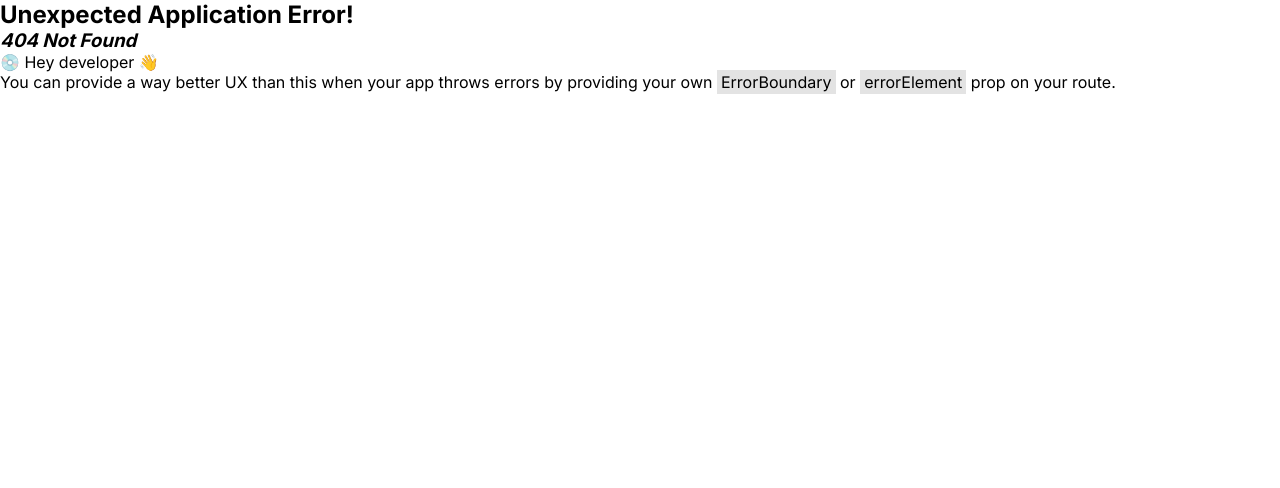
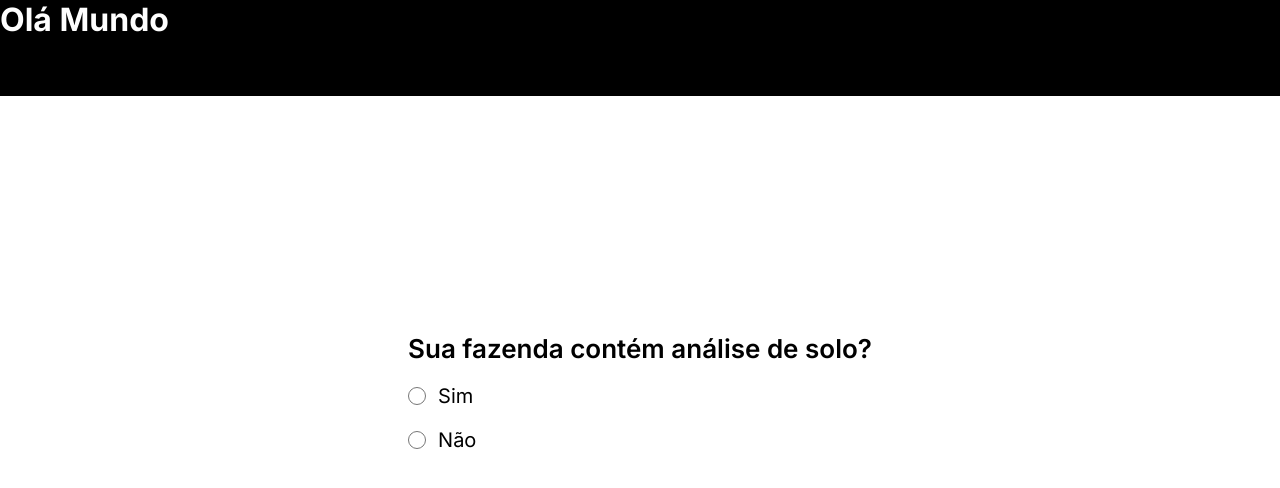
Before and after one commit to ggriffinxd/Terra-Manager, a React (Vite) app: page /formRegister in a window 1280 px wide. Before the commit this address had no page. Shown: the top 488 px of the page. Built offline with nearby package versions, Linux system fonts and the light colour scheme.

Commit message:
feat: added formRegister to culture

```diff
--- a/package.json
+++ b/package.json
@@ -10,6 +10,9 @@
     "preview": "vite preview"
   },
   "dependencies": {
+    "@emotion/react": "^11.11.4",
+    "@emotion/styled": "^11.11.5",
+    "@mui/icons-material": "^5.16.1",
     "@mui/material": "^5.16.0",
     "@mui/styled-engine-sc": "6.0.0-alpha.18",
     "react": "^18.3.1",
--- /dev/null
+++ b/src/components/LabelInputRadioYesNo/LabelInputRadioYesNo.tsx
@@ -0,0 +1,54 @@
+import { Button } from "@mui/material";
+import SendIcon from "@mui/icons-material/Send";
+import { useState } from "react";
+import * as S from "./styles";
+interface LabelInputRadioYesNoProps {
+  title: string;
+  labelYes: string;
+  labelNot: string;
+}
+
+const LabelInputRadioYesNo: React.FC<LabelInputRadioYesNoProps> = ({
+  title,
+  labelYes,
+  labelNot,
+}) => {
+  const [isSelectedInput, setIsSelectedInput] = useState<boolean>(false);
+
+  function selectedInput() {
+    setIsSelectedInput(true);
+  }
+
+  return (
+    <S.InputsContent>
+      <label htmlFor="farmOverView" id="title">
+        {title}
+      </label>
+      <div>
+        <div className={isSelectedInput ? "selected" : ""}>
+          <input
+            type="radio"
+            name="farmOverView"
+            id="yes"
+            onChange={selectedInput}
+          />
+          <label htmlFor="yes">{labelYes}</label> <br />
+        </div>
+        <div className={isSelectedInput ? "selected" : ""}>
+          <input
+            type="radio"
+            name="farmOverView"
+            id="no"
+            onChange={selectedInput}
+          />
+          <label htmlFor="no">{labelNot}</label>
+          <Button variant="outlined" endIcon={<SendIcon />}>
+            Continuar
+          </Button>
+        </div>
+      </div>
+    </S.InputsContent>
+  );
+};
+
+export default LabelInputRadioYesNo;
--- /dev/null
+++ b/src/components/LabelInputRadioYesNo/styles.ts
@@ -0,0 +1,23 @@
+import styled from "styled-components";
+
+export const InputsContent = styled.div`
+  div > div {
+    display: flex;
+    align-items: center;
+    position: relative; /* Adicionado para permitir o uso do botão posicionado absolutamente */
+
+    button {
+      box-sizing: border-box;
+      position: absolute;
+      right: 0; /* Ajuste conforme necessário para posicionar o botão */
+      visibility: hidden; /* Esconde o botão inicialmente */
+    }
+  }
+
+  div > div.selected button {
+    visibility: visible; /* Torna o botão visível quando a classe 'selected' é adicionada */
+  }
+  div > * {
+    cursor: pointer;
+  }
+`;
--- a/src/main.tsx
+++ b/src/main.tsx
@@ -4,7 +4,7 @@ import { createBrowserRouter, RouterProvider } from "react-router-dom";
 import RootLayout from "./pages/RootLayout";
 import Login from "./pages/Login/Login";
 import Register from "./pages/Register/Register";
-
+import FormRegister from "./pages/Form/FormRegister";
 const router = createBrowserRouter([
   {
     path: "/",
@@ -18,6 +18,10 @@ const router = createBrowserRouter([
         path: "register",
         element: <Register />,
       },
+      {
+        path: "formRegister",
+        element: <FormRegister />,
+      },
     ],
   },
 ]);
--- /dev/null
+++ b/src/pages/Form/FormRegister.tsx
@@ -0,0 +1,18 @@
+import LabelInputRadioYesNo from "../../components/LabelInputRadioYesNo/LabelInputRadioYesNo";
+import * as S from "./styles";
+
+const FormRegister: React.FC = () => {
+  return (
+    <S.FormContainer>
+      <S.LabelInput>
+        <LabelInputRadioYesNo
+          title="Sua fazenda contém análise de solo?"
+          labelYes="Sim"
+          labelNot="Não"
+        />
+      </S.LabelInput>
+    </S.FormContainer>
+  );
+};
+
+export default FormRegister;
--- /dev/null
+++ b/src/pages/Form/styles.ts
@@ -0,0 +1,36 @@
+import styled from "styled-components";
+
+export const FormContainer = styled.div`
+  height: 80vh;
+  display: flex;
+  align-items: center;
+  justify-content: center;
+`;
+
+export const LabelInput = styled.div`
+  margin-top: -3rem;
+
+  #title {
+    font-size: 26px;
+    font-weight: 600;
+  }
+
+  label {
+    font-size: 20px;
+    text-align: center;
+  }
+
+  input {
+    margin-right: 12px;
+  }
+
+  input[type="radio"] {
+    width: 18px;
+    height: 18px;
+    transition: 0.3s;
+  }
+
+  div {
+    margin: 20px 0;
+  }
+`;
--- a/src/pages/RootLayout.tsx
+++ b/src/pages/RootLayout.tsx
@@ -2,15 +2,6 @@ import { Outlet, useLocation } from "react-router-dom";
 import "../globals.css";
 
 export default function RootLayout() {
-  const location = useLocation();
-  const currentPath = location.pathname;
-  let routeName = "";
-  if (currentPath === "/") {
-    routeName = "Dashboard";
-  } else {
-    routeName = "Stock Items";
-  }
-
   return (
     <>
       <h1 style={{ backgroundColor: "#000", color: "#fefefe", height: "12vh" }}>
```
Also changed, not shown: 1 other file (tests, documents, lock files or other folders).
